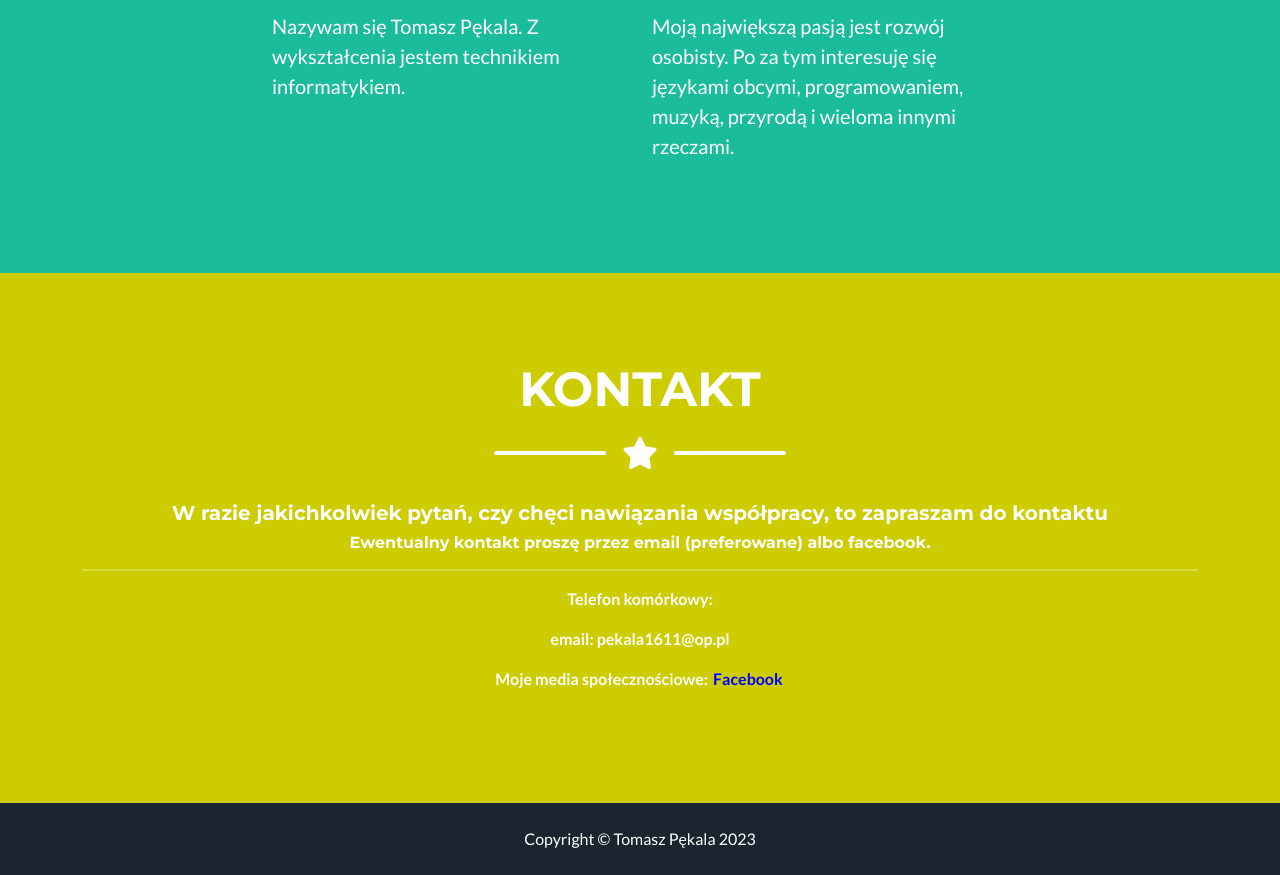
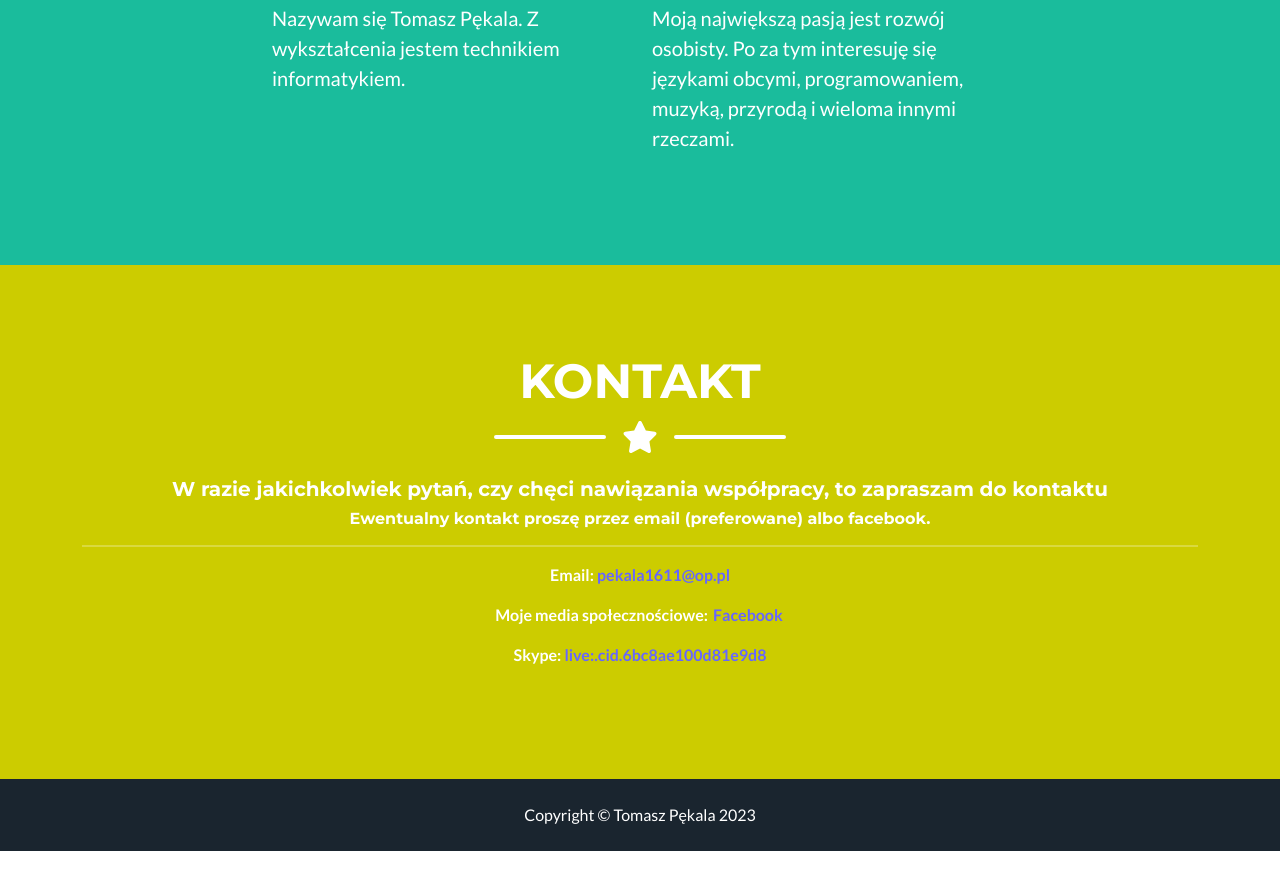
Before and after one commit to TomekJS/Portfolio-TomaszPekala, a website: page index.html in a window 1280 px wide. Shown: the part 1218-2093 px from the top of the page. After the commit the page ends 2069 px from the top, so only its background shows below. Drawn offline with nearby package versions, Linux system fonts and the light colour scheme.

Commit message:
Update of code

```diff
--- a/css/main.css
+++ b/css/main.css
@@ -28,12 +28,21 @@
 .facebook-link {
     font-weight: bold;
     text-decoration: none;
-    color:blue;
+    color:#6666ff;
     padding: 0 2px;
 }
+.text-blue {
+  background: #0078ca;
+}
 .facebook-link:hover {
-    color: blue;
+    color: #5a5af3;
     text-decoration: underline;
+}
+
+.skype-link, .email-link {
+  color: #6666ff;
+  pointer-events: none;
+  text-decoration: none;
 }
 .text-center {
   text-align: center;;
@@ -144,5 +153,3 @@
     color: white;
     justify-content: center;
   }
-
- D
--- a/index.html
+++ b/index.html
@@ -1,4 +1,4 @@
-<!DOCTYPE html>
+p<!DOCTYPE html>
 <html lang="en">
     <head>
         <meta charset="utf-8" />
@@ -129,9 +129,11 @@
                     <h4 class="font-mini">Ewentualny kontakt proszę przez email (preferowane) albo facebook.</h4>
                     <hr>
                     <div class="font-weight-custom ">
-                        <p>Telefon komórkowy: </p>
-                        <p>email: pekala1611@op.pl</p>
+                        <p>Email: <a href="#" class="email-link">pekala1611@op.pl</a></p>
                         <p>Moje media społecznościowe: <a class="facebook-link" href="https://www.facebook.com/tomasz.pekala.589">Facebook </a>
+                        <p>Skype: <a href="#" class="skype-link">live:.cid.6bc8ae100d81e9d8</a></p>
+
+
                     </div>
 
                 </div>
--- a/js/scripts.js
+++ b/js/scripts.js
@@ -152,7 +152,7 @@ singleButton = buttonArr.forEach((btn) =>{
                          <h2 class="text-center">Opis</h2>
                       </div>
                         <div class="modal-body">
-                       Od wielu lat moją wielką pasją są języki obce. Znam takie języki w stopniu swobodnej komunikacji jak: polski(ojczysty), angielski, niemiecki. Cały czas staram się utrzymywać poziomy tych języków. Obecnie uczę się hiszpańskiego, a w przyszłości chcę się nauczyć rosyjskiego. Chętnie poznałbym osoby, które mają tą samą pasję co ja. Moglibyśmy my wspólnie się uczyć języków wzajemnie na różne sposoby. Wyjście na wspólną kawę, a jeśli mieszkasz gdzieś daleko od mojego miejsca zamieszkania Moglibyśmy się komunikować przez Skype (<b>live:.cid.6bc8ae100d81e9d8<b/> | Tomasz Pękala foreign languages)
+                       Od wielu lat moją wielką pasją są języki obce. Znam takie języki w stopniu swobodnej komunikacji jak: polski(ojczysty), angielski, niemiecki. Cały czas staram się utrzymywać poziomy tych języków. Obecnie uczę się hiszpańskiego, a w przyszłości chcę się nauczyć rosyjskiego. Chętnie poznałbym osoby, które mają tą samą pasję co ja. Moglibyśmy my wspólnie się uczyć języków wzajemnie na różne sposoby. Wyjście na wspólną kawę, a jeśli mieszkasz gdzieś daleko od mojego miejsca zamieszkania Moglibyśmy się komunikować przez Skype.
                     </div>
                       <div class="modal-footer">
                         <h3></h3>
```
